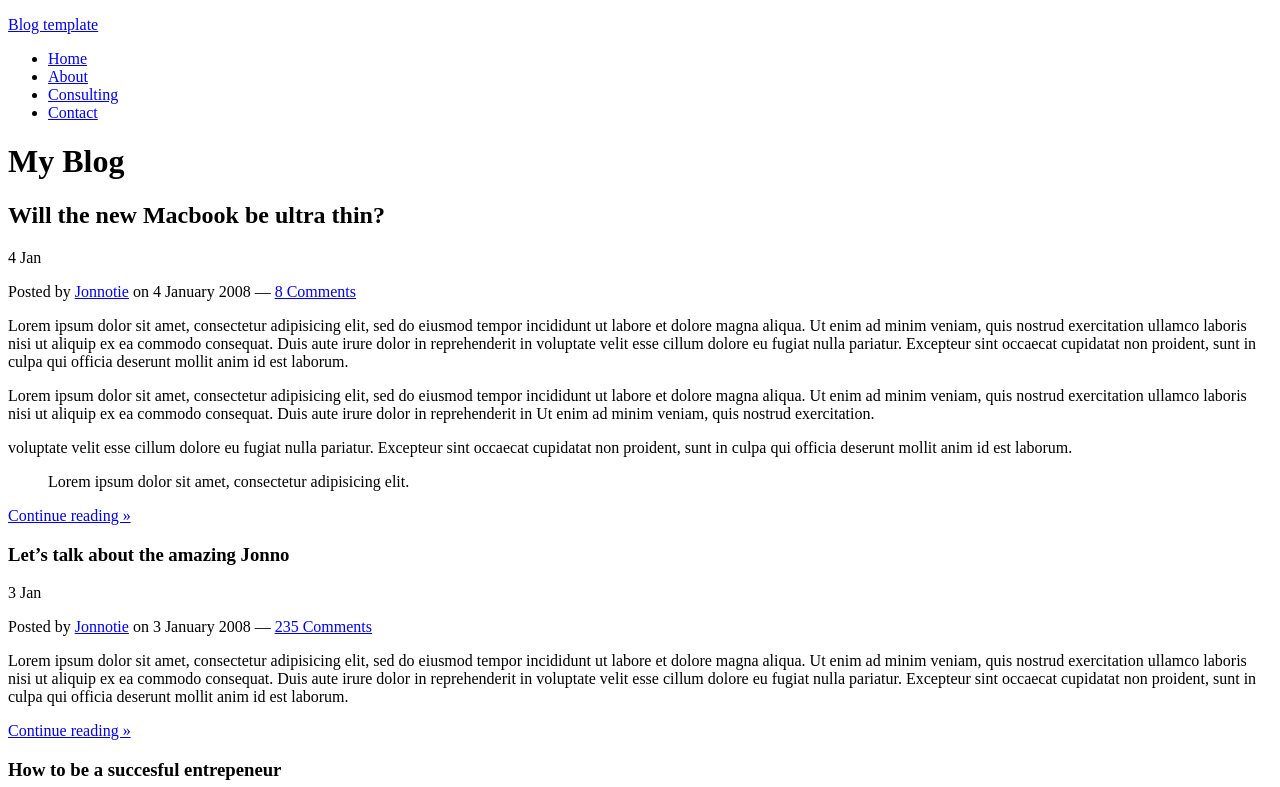
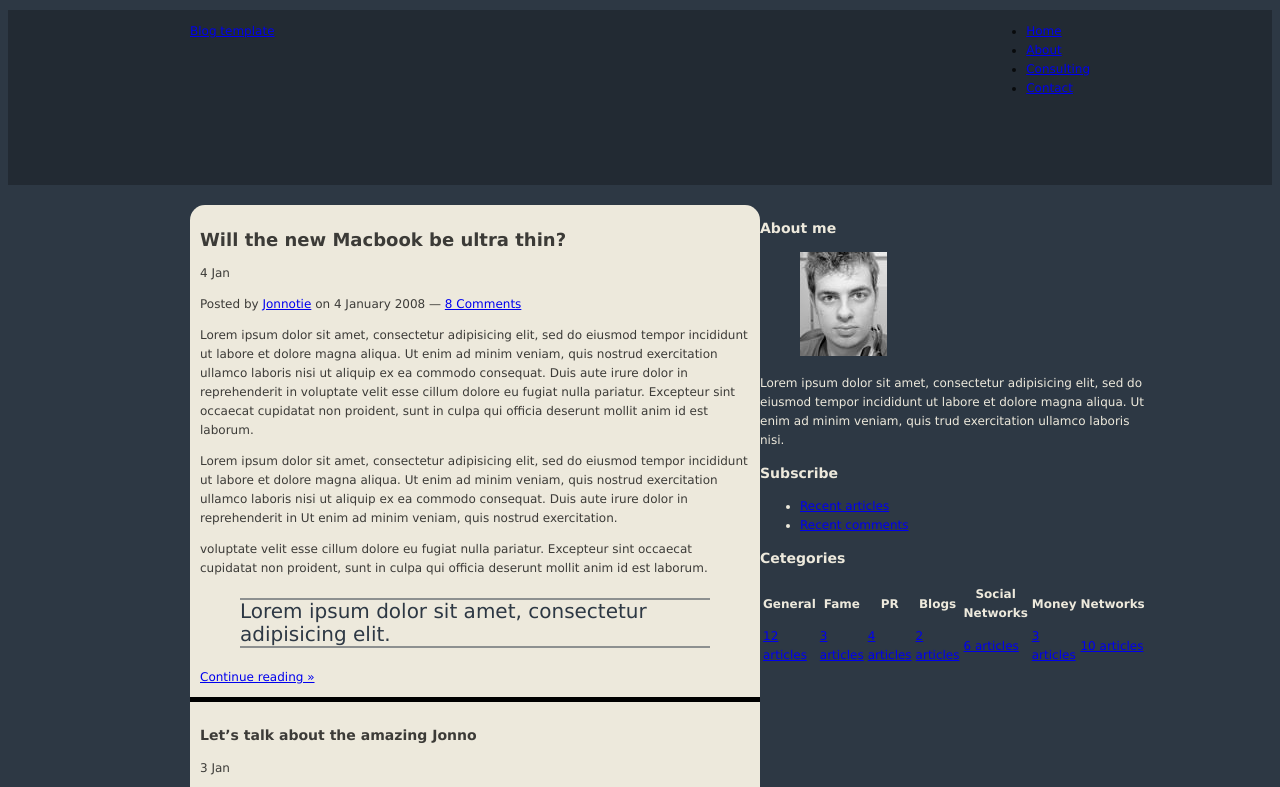
Before and after one commit to Ksnss/blog-temp, a plain HTML site: page index.html in a window 1280 px wide. Shown: the top 787 px of the page. Drawn offline with Linux system fonts and the light colour scheme.

Commit message:
style test

```diff
--- /dev/null
+++ b/css/master.css
@@ -0,0 +1,71 @@
+body {
+  font-family: 'Lucida Grande', Verdana, sans-serif;
+  font-size: 12px;
+  line-height: 19px;
+  color: rgba(0, 0, 0, 0.75);
+  background-color: #2d3844;
+}
+
+
+header {
+  margin-top: 10px;
+  margin-bottom: 20px;
+  background-color: #222a33;
+  width: 100%;
+  margin-left: 0;
+  margin-right: 0;
+}
+
+.center {
+  margin: 0 auto;
+  width: 900px;
+}
+
+.visually-hidden {
+	position: absolute !important;
+	clip: rect(1px 1px 1px 1px); /* IE6, IE7 */
+	clip: rect(1px, 1px, 1px, 1px);
+	padding:0 !important;
+	border:0 !important;
+	height: 1px !important;
+	width: 1px !important;
+	overflow: hidden;
+}
+
+.main-navigation {
+  display: flex;
+  justify-content: space-between;
+}
+
+.nav-logo {
+  width: 300px;
+  height: 175px;
+}
+
+.flex-conteiner{
+  display: flex;
+}
+
+.blog-post {
+  width: 550px;
+  padding: 10px;
+  border-bottom: 5px solid black;
+}
+
+main {
+  width: 600px;
+  background-color: #ede9dc;
+  border-radius: 15px;
+}
+
+blockquote {
+  border-top: 2px solid #8d9090;
+  border-bottom: 2px solid #8d9090;
+  color: #2d3844;
+  font-size: 20px;
+  line-height: 23px;
+}
+
+.side-bar {
+  color: #ede9dc;
+}
--- a/index.html
+++ b/index.html
@@ -3,9 +3,11 @@
   <head>
     <meta charset="utf-8">
     <title>Blog</title>
+    <link rel="stylesheet" href="css/master.css">
   </head>
   <body>
     <header>
+      <div class="center">
         <nav class="main-navigation">
           <a href="#" class="nav-logo">
             <p>Blog template</p>
@@ -17,14 +19,20 @@
             <li><a href="#">Contact</a></li>
           </ul>
         </nav>
+      </div>
     </header>
+    <div class="center">
+      <div class="flex-conteiner">
         <main>
           <h1 class="visually-hidden">My Blog</h1>
           <section class="blog-post">
+            <div class="post-header">
               <h2>Will the new Macbook be ultra thin?</h2>
               <span class="blog-post-icon">
                 <time datetime="2008-01-04">4 Jan</time>
               </span>
+            </div>
+
             <p>
               Posted by
               <span class="blog-post-link"><a href="#">Jonnotie</a></span> on
@@ -153,5 +161,9 @@
             </table>
           </section>
         </aside>
+      </div>
+    </div>
+
+
   </body>
 </html>
```
Lines whose indentation alone changed are shown as unchanged.
